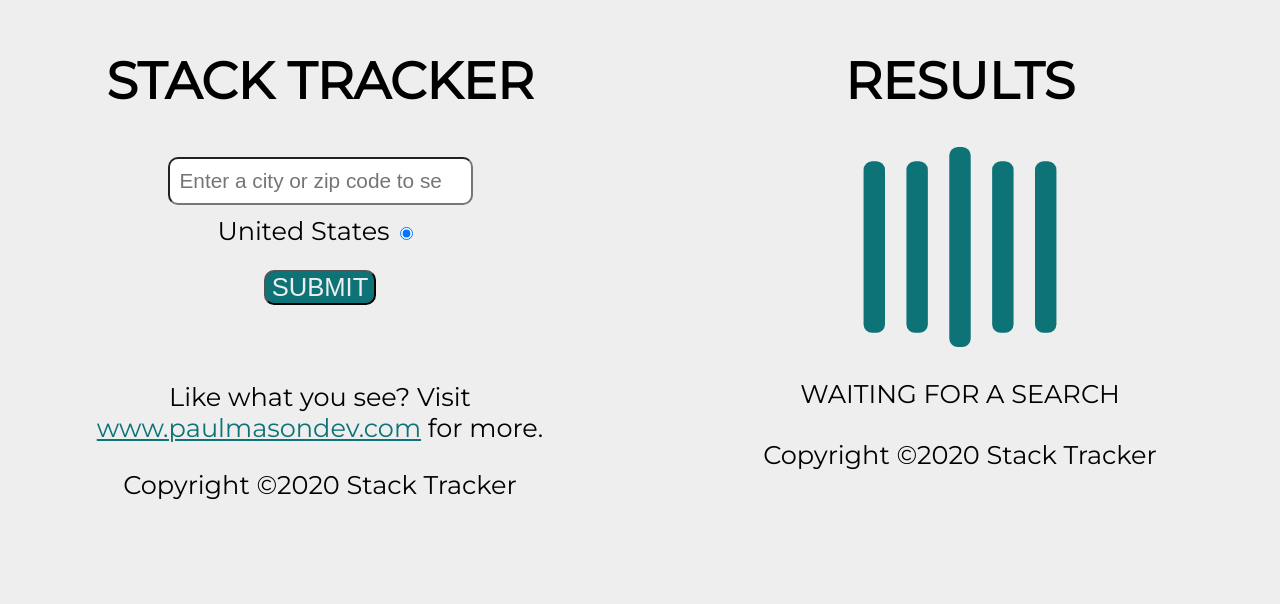
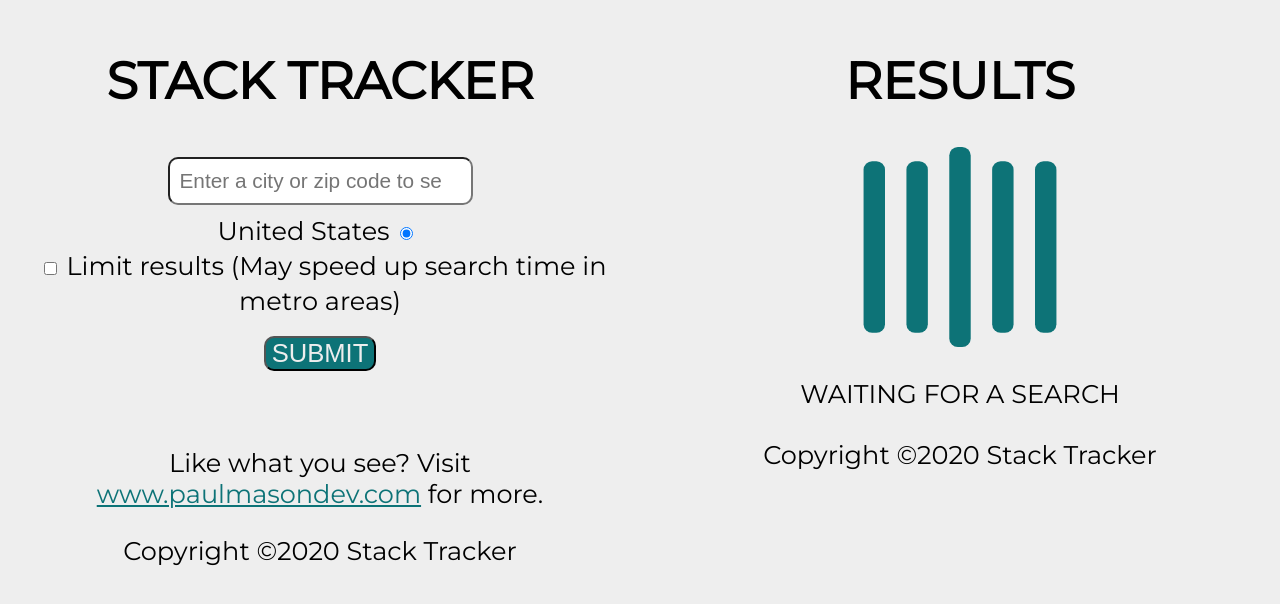
Before and after one commit to PaulMasonDev/stack-tracker-v2, a React (Create React App) app in the folder client/: page / in a window 1280 px wide. Shown: the top 604 px of the page. Built offline with nearby package versions, Linux system fonts and the light colour scheme.

Commit message:
Add limit results feature

```diff
--- a/client/src/components/DisplayWindow/DisplayWindow.js
+++ b/client/src/components/DisplayWindow/DisplayWindow.js
@@ -40,7 +40,7 @@ const DisplayWindow = ({ techStack, cityName, zip, loading }) => {
       { cityName &&
         techStack.map(tech => {
           if(tech.count > 0){
-            return <div className="tech-header" key={tech.name}><InlineSVG className="icon" src={tech.svg} />
+            return <div className="tech-header" key={Math.random() * 9999}><InlineSVG className="icon" src={tech.svg} />
               <h4>
                 {tech.name.slice(0,1).toUpperCase() + tech.name.slice(1,)} showed up&nbsp;
                 {tech.count}
--- a/client/src/components/SearchWindow/SearchWindow.js
+++ b/client/src/components/SearchWindow/SearchWindow.js
@@ -6,23 +6,28 @@ import './SearchWindow.scss';
 const SearchWindow = ({handleSearch, cityName}) => {
   const [searchValue, setSearchValue] = useState();
   const [country, setCountry] = useState('us');
-  const [title, setTitle] = useState('Software Developer')
+  const [title, setTitle] = useState('Software Developer');
+  const [limitResults, setLimitResults] = useState(false);
+
   const handleSearchChange = (e) => {
     setSearchValue(e.target.value);
   }
   const handleCountryChange = (e) => {
     setCountry(e.target.value);
   }
-  const handleTitleChange = (e) => {
-    setTitle(e.target.value);
+  // const handleTitleChange = (e) => {
+  //   setTitle(e.target.value);
+  // }
+
+  const handleChecked = () => {
+    limitResults ? setLimitResults(false) : setLimitResults(true);
   }
+
   const handleSubmit = (e) => {
     e.preventDefault();
-    console.log(typeof searchValue);
-    handleSearch(searchValue, country, title);
     const letters = /^[A-Za-z]+$/;
     if((typeof Number(searchValue) === "number" && searchValue.length === 5) || searchValue.match(letters)) {
-      handleSearch(searchValue, country, title);
+      handleSearch(searchValue, country, title, limitResults);
     } else {
       alert('Please enter a valid 5 digit zip code or city name (state optional)');
     }
@@ -45,6 +50,18 @@ const SearchWindow = ({handleSearch, cityName}) => {
           <label for="EU">EU</label>
           <input onChange={handleCountryChange} id="CAN" type="radio" name="country" value="eu"/> */}
         </div>
+        <div>
+          <label>
+            <input
+              type="checkbox"
+              name="num-results"
+              defaultChecked={limitResults}
+              onChange={handleChecked}
+             />
+            Limit results (May speed up search time in metro areas)
+          </label>
+
+        </div>
         {/* <div>
           <label htmlFor="jrdeveloper">Junior Developer</label>
           <input onChange={handleTitleChange} id="jrdeveloper" type="radio" name="title" value="Junior Developer" />
--- a/client/src/pages/Homepage/Homepage.js
+++ b/client/src/pages/Homepage/Homepage.js
@@ -11,11 +11,11 @@ const Homepage = () => {
   const [zip, setZip] = useState([]);
   const [loading, setLoading] = useState(false);
 
-  const handleSearch = (code, country, title) => {
-    console.log(code, country, title);
+  const handleSearch = (code, country, title, limitResults) => {
+    console.log(code, country, title, limitResults);
     setLoading(true);
     setCityName('');
-    axios.get(`/${code}`)
+    axios.get(`/${code}/${limitResults}`)
       .then(res => {
         console.log(res.data);
         setTechStack(res.data.techStack);
```
Also changed, not shown: 1 other file (tests, documents, lock files or other folders).
